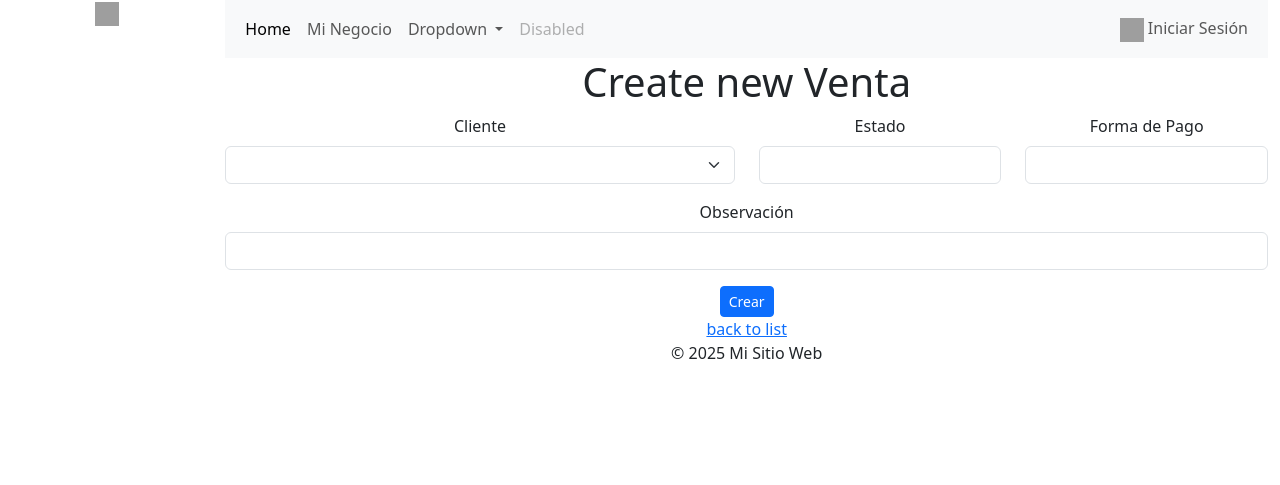
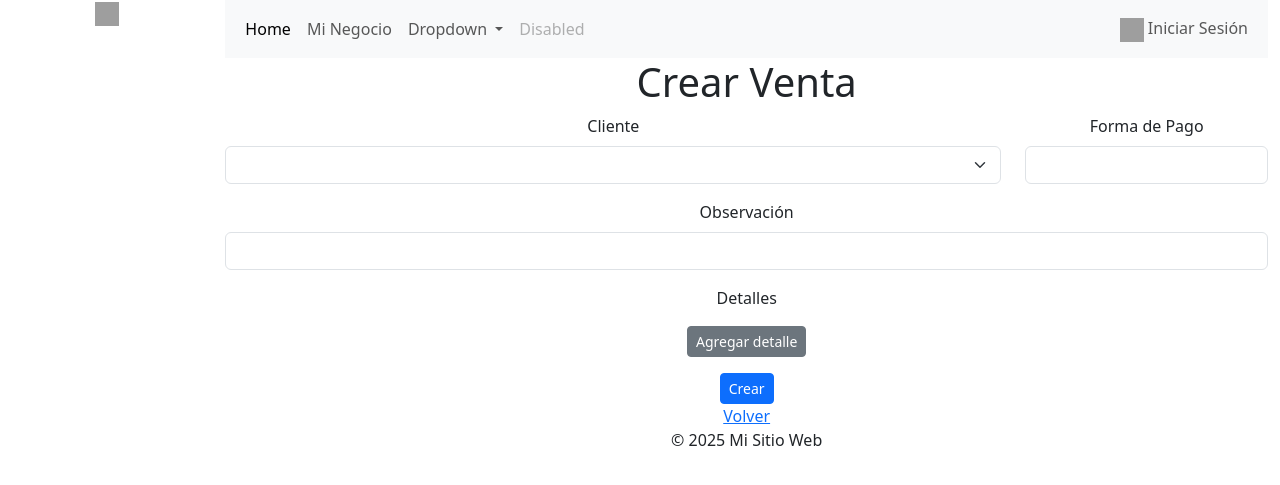
Before and after one commit to sejama/comercio, a Symfony app: template templates/venta/new.html.twig in a window 1280 px wide. Shown: the top 485 px of the page. Run offline with Twig, Linux system fonts and the light colour scheme; the template is opened without the code that fills it, so the values that code supplies are empty; form fields are guessed from the names that the template uses; some libraries are stand-ins or nearby versions; grey boxes are pictures that could not be loaded.

Commit message:
fix: se ajusta para el alta, visualizacion y edicion de una venta con sus detalles

```diff
--- a/src/Entity/Venta.php
+++ b/src/Entity/Venta.php
@@ -10,6 +10,7 @@ use Doctrine\Common\Collections\Collection;
 use Doctrine\ORM\Mapping as ORM;
 
 #[ORM\Entity(repositoryClass: VentaRepository::class)]
+#[ORM\HasLifecycleCallbacks]
 class Venta
 {
     #[ORM\Id]
--- a/src/Entity/VentaDetalle.php
+++ b/src/Entity/VentaDetalle.php
@@ -16,7 +16,7 @@ class VentaDetalle
     #[ORM\ManyToOne(inversedBy: 'ventaDetalles')]
     private ?Venta $venta = null;
 
-    #[ORM\OneToOne(cascade: ['persist', 'remove'])]
+    #[ORM\ManyToOne(inversedBy: 'ventaDetalles')]
     #[ORM\JoinColumn(nullable: false)]
     private ?Producto $producto = null;
 
--- a/templates/venta/_form.html.twig
+++ b/templates/venta/_form.html.twig
@@ -1,6 +1,6 @@
 {{ form_start(form) }}
     <div class="row">
-        <div class="col-md-6 mb-3">
+        <div class="col-md-9 mb-3">
             {{ form_label(form.cliente, 'Cliente', { 'label_attr': { 'class': 'form-label' } }) }}
             {{ form_widget(form.cliente, {
                 'attr': {
@@ -12,19 +12,6 @@
                 Por favor seleccione un cliente.
             </div>
             {{ form_errors(form.cliente) }}
-        </div>
-        <div class="col-md-3 mb-3">
-            {{ form_label(form.estado, 'Estado', { 'label_attr': { 'class': 'form-label' } }) }}
-            {{ form_widget(form.estado, {
-                'attr': {
-                'class': 'form-control',
-                'required': true
-            }
-            }) }}
-            <div class="invalid-feedback">
-                Por favor ingrese un estado.
-            </div>
-            {{ form_errors(form.estado) }}
         </div>
         <div class="col-md-3 mb-3">
             {{ form_label(form.formaPago, 'Forma de Pago', { 'label_attr': { 'class': 'form-label' } }) }}
@@ -57,5 +44,49 @@
             {{ form_errors(form.observacion) }}
         </div>
     </div>
+    {# --- Nuevo bloque para ventaDetalles dinámico --- #}
+    <div class="mb-3">
+        <label class="form-label">Detalles</label>
+
+        <div class="venta-detalles"
+             data-prototype="{{ form_widget(form.ventaDetalles.vars.prototype)|e('html_attr') }}">
+            {% for child in form.ventaDetalles %}
+                <div class="venta-detalle-item mb-2">
+                    {{ form_row(child) }}
+                    <button type="button" class="btn btn-danger btn-sm remove-item">Eliminar</button>
+                </div>
+            {% endfor %}
+        </div>
+
+        <button type="button" class="btn btn-secondary btn-sm mt-2" id="add-detalle">Agregar detalle</button>
+    </div>
+
     <button class="btn btn-primary btn-sm">{{ button_label|default('Crear') }}</button>
+
+    <script>
+    document.addEventListener('DOMContentLoaded', function () {
+        const container = document.querySelector('.venta-detalles');
+        if (!container) return;
+
+        const addBtn = document.getElementById('add-detalle');
+        let index = container.querySelectorAll('.venta-detalle-item').length;
+
+        addBtn.addEventListener('click', function () {
+            const prototype = container.dataset.prototype;
+            const newForm = prototype.replace(/__name__/g, index);
+            const wrapper = document.createElement('div');
+            wrapper.className = 'venta-detalle-item mb-2';
+            wrapper.innerHTML = newForm + '<button type="button" class="btn btn-danger btn-sm remove-item">Eliminar</button>';
+            container.appendChild(wrapper);
+            index++;
+        });
+
+        container.addEventListener('click', function (e) {
+            if (e.target && e.target.classList.contains('remove-item')) {
+                const item = e.target.closest('.venta-detalle-item');
+                if (item) item.remove();
+            }
+        });
+    });
+    </script>
 {{ form_end(form) }}
--- a/templates/venta/edit.html.twig
+++ b/templates/venta/edit.html.twig
@@ -5,9 +5,9 @@
 {% block body %}
     <h1>Edit Venta</h1>
 
-    {{ include('venta/_form.html.twig', {'button_label': 'Update'}) }}
+    {{ include('venta/_form.html.twig', {'button_label': 'Actualizar'}) }}
 
-    <a href="{{ path('app_venta_index') }}">back to list</a>
+    <a href="{{ path('app_venta_index') }}">Volver</a>
 
     {{ include('venta/_delete_form.html.twig') }}
 {% endblock %}
--- a/templates/venta/new.html.twig
+++ b/templates/venta/new.html.twig
@@ -1,11 +1,9 @@
 {% extends 'base.html.twig' %}
 
-{% block title %}New Venta{% endblock %}
-
 {% block body %}
-    <h1>Create new Venta</h1>
+    <h1>{% block title %}Crear Venta{% endblock %}</h1>
 
     {{ include('venta/_form.html.twig') }}
 
-    <a href="{{ path('app_venta_index') }}">back to list</a>
+    <a href="{{ path('app_venta_index') }}">Volver</a>
 {% endblock %}
```
Also changed, not shown: migrations/Version20251016152630.php (added, +31 -0 lines), src/Controller/VentaController.php (+15 -0 lines), src/Entity/Producto.php (+36 -0 lines), src/Form/VentaType.php (+6 -2 lines), templates/venta/index.html.twig (+4 -9 lines), templates/venta/show.html.twig (+4 -12 lines).
